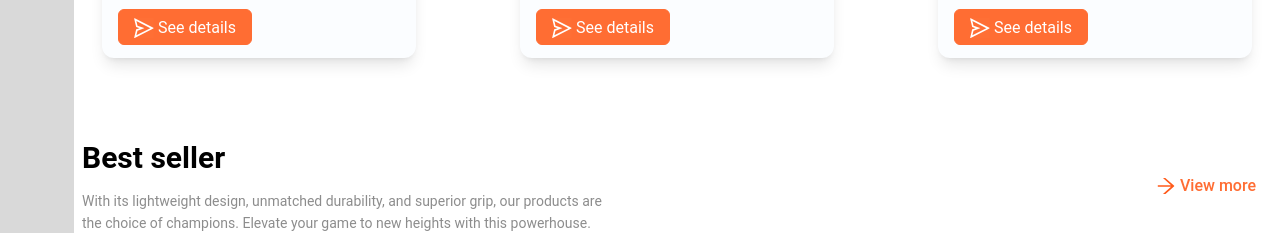
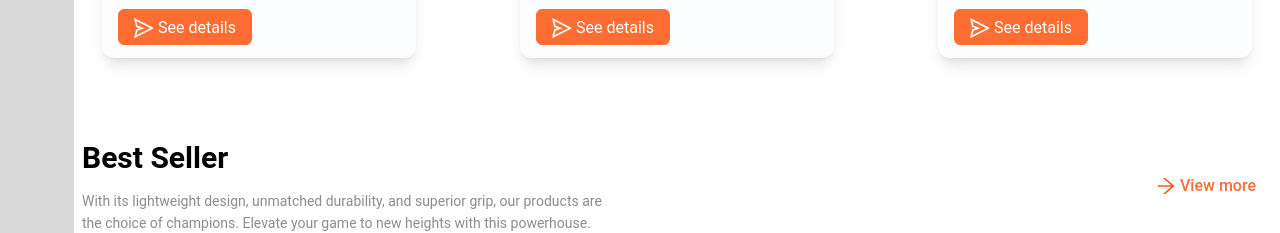
Before and after one commit to tranducanh2111/selenium-FE, a Next.js app: page / in a window 1280 px wide. Shown: the part 1180-1413 px from the top of the page. Built offline with nearby package versions, Linux system fonts and the light colour scheme; no server answers.

Commit message:
Update index.tsx

```diff
--- a/src/pages/index.tsx
+++ b/src/pages/index.tsx
@@ -22,7 +22,7 @@ const Home: React.FC = () => {
             showFilter={true}
           />
            <ProductSection
-            sectionName={"Best seller"}
+            sectionName={"Best Seller"}
             viewMoreLink={"#"}
             description={"With its lightweight design, unmatched durability, and superior grip, our products are the choice of champions. Elevate your game to new heights with this powerhouse."}
             showFilter={false}
```
